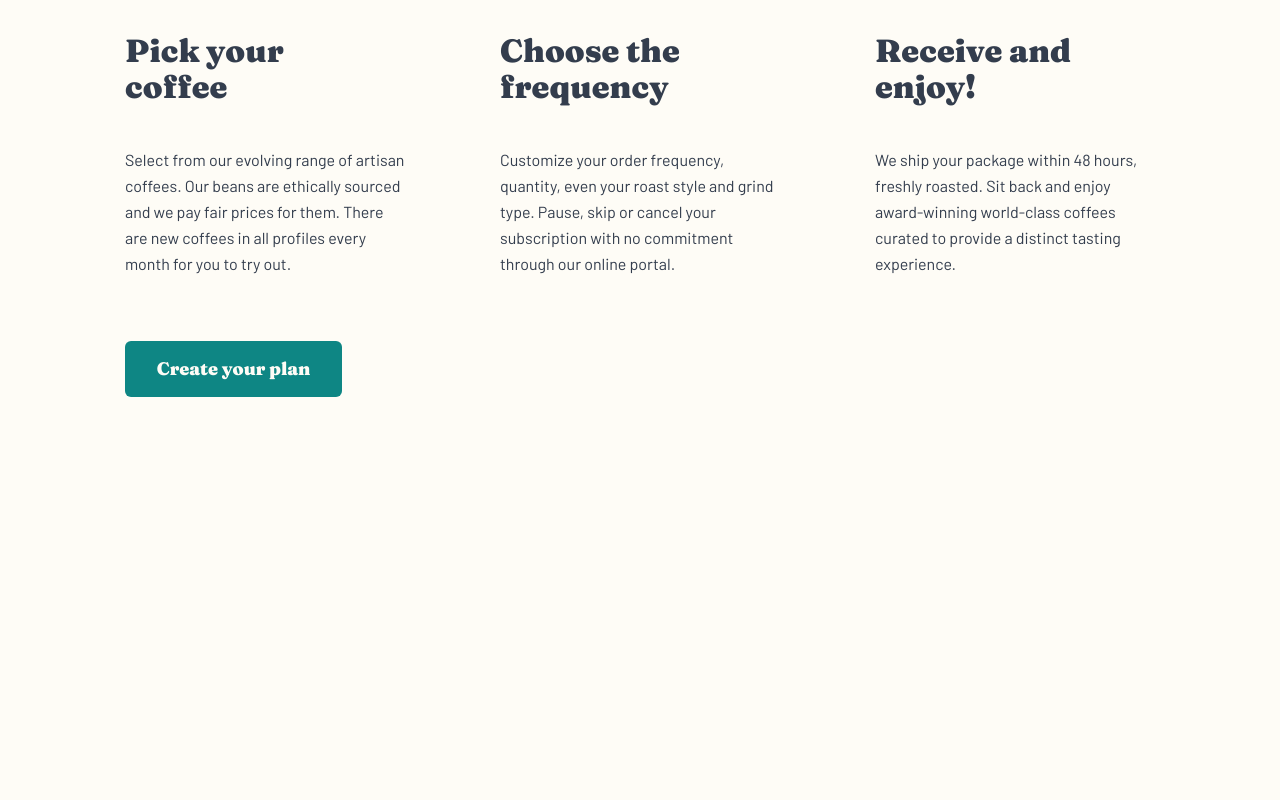
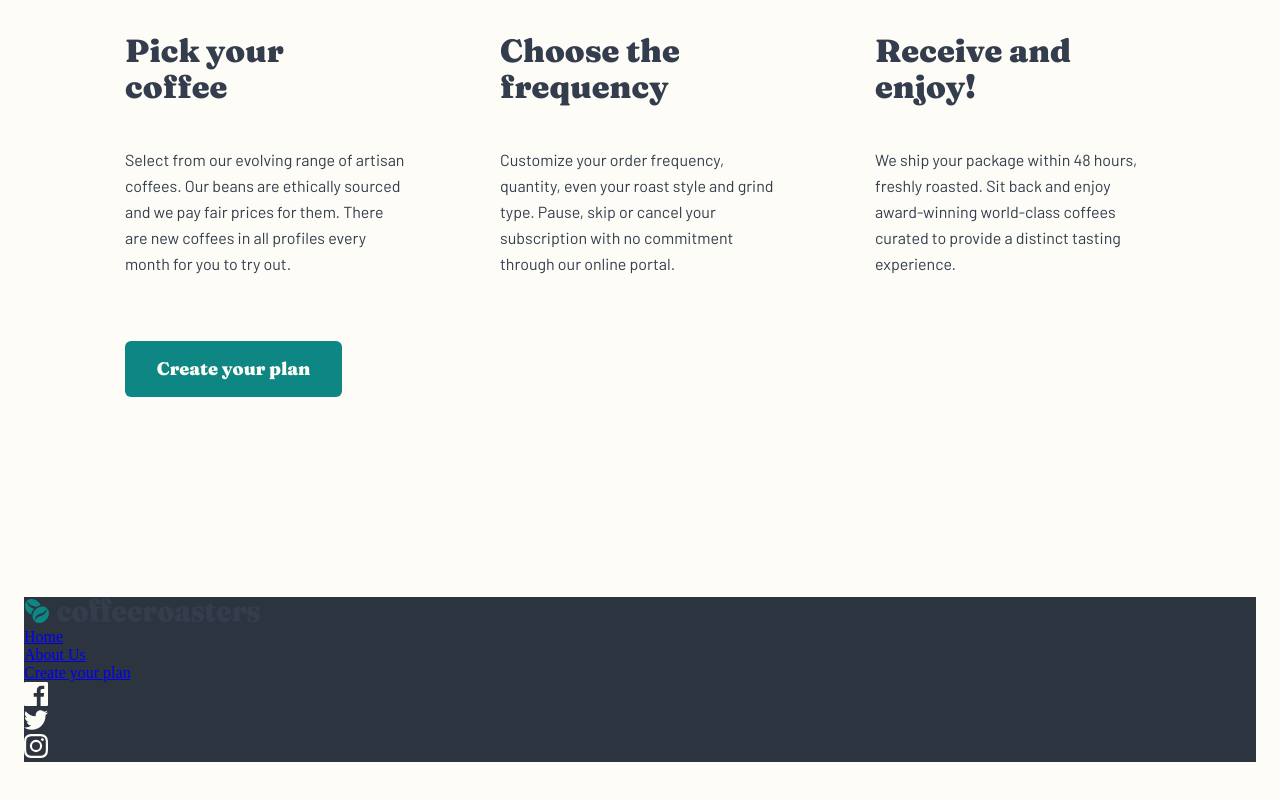
Before and after one commit to ionStici/coffeeroasters-subscription-site-fem, a React (Vite) app: page / in a window 1280 px wide. Shown: the part 2715-3515 px from the top of the page. Before the commit the page ends 3312 px from the top, so only its background shows below. Built offline with nearby package versions, Linux system fonts and the light colour scheme.

Commit message:
Add footer

```diff
--- /dev/null
+++ b/src/components/Footer.jsx
@@ -0,0 +1,72 @@
+import styles from './../styles/Footer.module.scss';
+import { Link } from 'react-router-dom';
+import logo from './../assets/shared/desktop/logo.svg';
+
+// prettier-ignore
+const fb_icon = <svg className={styles.icon} xmlns="http://www.w3.org/2000/svg" width="24" height="24"><path fill="#FEFCF7" d="M22.675 0H1.325C.593 0 0 .593 0 1.325v21.351C0 23.407.593 24 1.325 24H12.82v-9.294H9.692v-3.622h3.128V8.413c0-3.1 1.893-4.788 4.659-4.788 1.325 0 2.463.099 2.795.143v3.24l-1.918.001c-1.504 0-1.795.715-1.795 1.763v2.313h3.587l-.467 3.622h-3.12V24h6.116c.73 0 1.323-.593 1.323-1.325V1.325C24 .593 23.407 0 22.675 0z"/></svg>;
+// prettier-ignore
+const tw_icon = <svg className={styles.icon} xmlns="http://www.w3.org/2000/svg" width="24" height="20"><path fill="#FEFCF7" d="M24 2.557a9.83 9.83 0 01-2.828.775A4.932 4.932 0 0023.337.608a9.864 9.864 0 01-3.127 1.195A4.916 4.916 0 0016.616.248c-3.179 0-5.515 2.966-4.797 6.045A13.978 13.978 0 011.671 1.149a4.93 4.93 0 001.523 6.574 4.903 4.903 0 01-2.229-.616c-.054 2.281 1.581 4.415 3.949 4.89a4.935 4.935 0 01-2.224.084 4.928 4.928 0 004.6 3.419A9.9 9.9 0 010 17.54a13.94 13.94 0 007.548 2.212c9.142 0 14.307-7.721 13.995-14.646A10.025 10.025 0 0024 2.557z"/></svg>;
+// prettier-ignore
+const ig_icon = <svg className={styles.icon} xmlns="http://www.w3.org/2000/svg" width="24" height="24"><path fill="#FEFCF7" d="M12 2.163c3.204 0 3.584.012 4.85.07 3.252.148 4.771 1.691 4.919 4.919.058 1.265.069 1.645.069 4.849 0 3.205-.012 3.584-.069 4.849-.149 3.225-1.664 4.771-4.919 4.919-1.266.058-1.644.07-4.85.07-3.204 0-3.584-.012-4.849-.07-3.26-.149-4.771-1.699-4.919-4.92-.058-1.265-.07-1.644-.07-4.849 0-3.204.013-3.583.07-4.849.149-3.227 1.664-4.771 4.919-4.919 1.266-.057 1.645-.069 4.849-.069zM12 0C8.741 0 8.333.014 7.053.072 2.695.272.273 2.69.073 7.052.014 8.333 0 8.741 0 12c0 3.259.014 3.668.072 4.948.2 4.358 2.618 6.78 6.98 6.98C8.333 23.986 8.741 24 12 24c3.259 0 3.668-.014 4.948-.072 4.354-.2 6.782-2.618 6.979-6.98.059-1.28.073-1.689.073-4.948 0-3.259-.014-3.667-.072-4.947-.196-4.354-2.617-6.78-6.979-6.98C15.668.014 15.259 0 12 0zm0 5.838a6.162 6.162 0 100 12.324 6.162 6.162 0 000-12.324zM12 16a4 4 0 110-8 4 4 0 010 8zm6.406-11.845a1.44 1.44 0 100 2.881 1.44 1.44 0 000-2.881z"/></svg>;
+
+const Footer = function () {
+    return (
+        <footer className={styles.footer}>
+            <div className={styles.wrapper}>
+                <img className={styles.logo} src={logo} alt="Logo" />
+
+                <ul className={styles.nav}>
+                    <li className={styles.nav__item}>
+                        <Link className={styles.link} to="/home">
+                            Home
+                        </Link>
+                    </li>
+
+                    <li className={styles.nav__item}>
+                        <Link className={styles.link} to="/about">
+                            About Us
+                        </Link>
+                    </li>
+
+                    <li className={styles.nav__item}>
+                        <Link className={styles.link} to="/plan">
+                            Create your plan
+                        </Link>
+                    </li>
+                </ul>
+
+                <ul className={styles.sm_icons}>
+                    <li>
+                        <Link
+                            className={styles.icon_link}
+                            target="_blank"
+                            to="https://www.facebook.com/"
+                        >
+                            {fb_icon}
+                        </Link>
+                    </li>
+                    <li>
+                        <Link
+                            className={styles.icon_link}
+                            target="_blank"
+                            to="https://twitter.com/home"
+                        >
+                            {tw_icon}
+                        </Link>
+                    </li>
+                    <li>
+                        <Link
+                            className={styles.icon_link}
+                            target="_blank"
+                            to="https://www.instagram.com/"
+                        >
+                            {ig_icon}
+                        </Link>
+                    </li>
+                </ul>
+            </div>
+        </footer>
+    );
+};
+
+export default Footer;
--- a/src/pages/About.jsx
+++ b/src/pages/About.jsx
@@ -1,5 +1,6 @@
 import Header from './../components/Header';
 import Hero from './../components/Hero';
+import Footer from '../components/Footer';
 
 const About = function () {
     return (
@@ -13,6 +14,7 @@
                     button={false}
                 />
             </main>
+            <Footer />
         </>
     );
 };
--- a/src/pages/Home.jsx
+++ b/src/pages/Home.jsx
@@ -3,6 +3,7 @@
 import Collection from '../components/Collection';
 import Features from '../components/Features';
 import How from '../components/How';
+import Footer from '../components/Footer';
 
 const Home = function () {
     return (
@@ -19,6 +20,7 @@
                 <Features />
                 <How btn={true} />
             </main>
+            <Footer />
         </>
     );
 };
--- a/src/pages/Plan.jsx
+++ b/src/pages/Plan.jsx
@@ -1,11 +1,13 @@
 import Header from './../components/Header';
 import Hero from './../components/Hero';
 import How from '../components/How';
+import Footer from '../components/Footer';
 
 const Plan = function () {
     return (
         <>
             <Header />
+            <main>
                 <Hero
                     page="plan"
                     title="Create plan"
@@ -13,6 +15,8 @@
                     button={false}
                 />
                 <How btn={false} />
+            </main>
+            <Footer />
         </>
     );
 };
--- a/src/styles/Features.module.scss
+++ b/src/styles/Features.module.scss
@@ -32,7 +32,7 @@
         top: 0;
 
         border-radius: 10px;
-        background-color: hsla(216, 17%, 21%, 1);
+        background-color: var(--color-grey-bg);
         width: 100%;
         height: 902px;
 
--- /dev/null
+++ b/src/styles/Footer.module.scss
@@ -0,0 +1,51 @@
+// // // // // // // // // // // // // // // // // // // //
+
+.footer {
+    padding: 0 24px 72px 24px;
+}
+
+.wrapper {
+    max-width: 1280px;
+    margin: 0 auto;
+    background-color: var(--color-grey-bg);
+}
+
+// // // // // // // // // // // // // // // // // // // //
+
+.logo {
+}
+
+// // // // // // // // // // // // // // // // // // // //
+
+.nav {
+    list-style: none;
+
+    &__item {
+    }
+}
+
+.link,
+.link:link,
+.link:visited {
+}
+
+// // // // // // // // // // // // // // // // // // // //
+
+.sm_icons {
+    list-style: none;
+
+    li {
+    }
+}
+
+.icon_link,
+.icon_link:link,
+.icon_link:visited {
+}
+
+.icon {
+    path {
+    }
+}
+
+// // // // // // // // // // // // // // // // // // // //
--- a/src/styles/How.module.scss
+++ b/src/styles/How.module.scss
@@ -33,7 +33,7 @@
 
 .wrapper_black {
     border-radius: 10px;
-    background-color: hsla(216, 17%, 21%, 1);
+    background-color: var(--color-grey-bg);
     margin-bottom: -32px;
 }
 
--- a/src/styles/base.scss
+++ b/src/styles/base.scss
@@ -8,6 +8,7 @@
     --color-light-cream: hsla(43, 78%, 98%, 1);
     --color-grey: hsla(215, 5%, 54%, 1);
     --color-white: hsla(0, 0%, 100%, 1);
+    --color-grey-bg: hsla(216, 17%, 21%, 1);
 }
 
 * {
```
Lines whose indentation alone changed are shown as unchanged.
